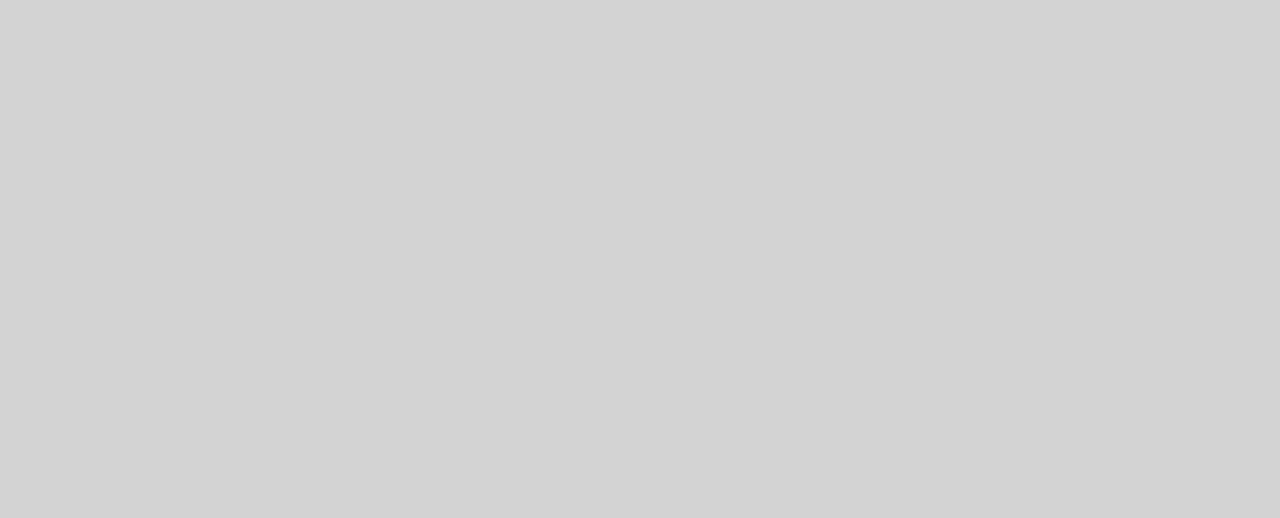
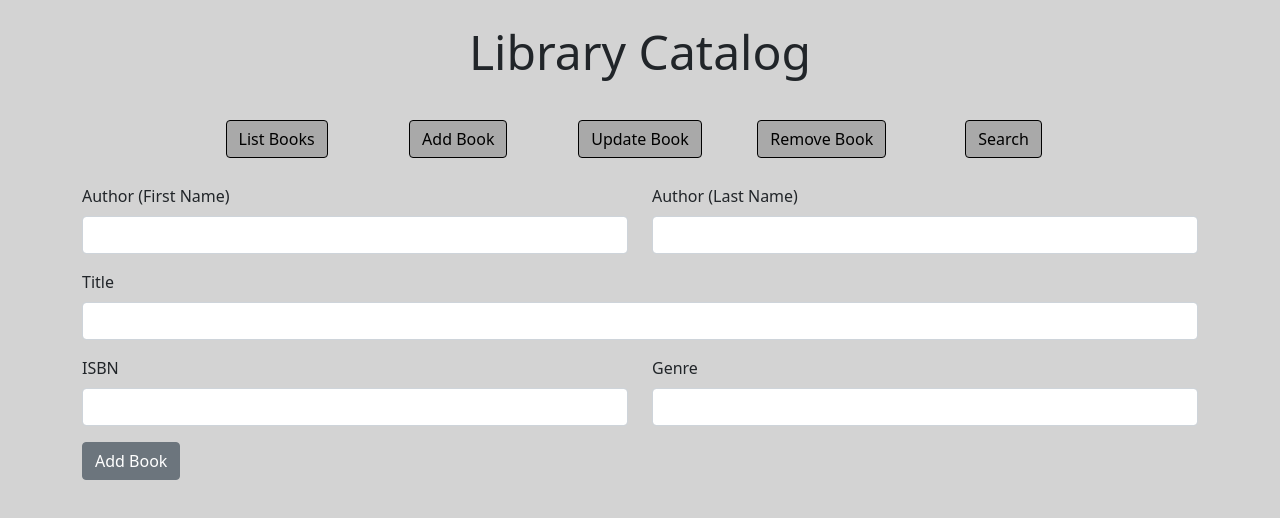
Before and after one commit to DavidKSage/library, a React (Create React App) app in the folder frontend/: page /addbook in a window 1280 px wide. Before the commit this address had no page. Shown: the top 518 px of the page. Built offline with nearby package versions, Linux system fonts and the light colour scheme.

Commit message:
Added Book Form

```diff
--- a/frontend/src/App.js
+++ b/frontend/src/App.js
@@ -1,15 +1,9 @@
 import './App.css';
 import 'bootstrap/dist/css/bootstrap.min.css';
-import BookList from '../src/components/BookList/BookList';
-import AppMenu from './components/AppMenu/AppMenu';
+import BookList from '../src/components/BookList';
+import AddBook from '../src/components/AddBook';
+import AppMenu from './components/AppMenu';
 
-// function App() {
-//   return (
-//     <div className="App">
-//       <AppHead />
-//     </div>
-//   );
-// }
 import React from "react";
 import { BrowserRouter as Router, Routes, Route } from "react-router-dom";
 
@@ -19,6 +13,7 @@ const App = () => {
         <Routes>
           <Route exact path="/" element={<AppMenu />} />
           <Route exact path="/booklist" element={<BookList />} />
+          <Route exact path="/addbook" element={<AddBook />} />
         </Routes>
       </Router>
   );
--- /dev/null
+++ b/frontend/src/components/AddBook.js
@@ -0,0 +1,24 @@
+import AppHead from "./AppMenu";
+import BookForm from './BookForm';
+import { Button, Container } from "reactstrap";
+
+const AddBook = () => {
+
+    const Add = () => {
+        alert("Book Added");
+    }
+
+    return(
+        <>
+        <AppHead />
+        <BookForm />
+        <Container>
+            <Button onClick={Add}>
+                Add Book
+            </Button>
+        </Container>
+        </>
+    )
+}
+
+export default AddBook;
--- a/frontend/src/components/AppMenu/AppMenu.js
+++ b/frontend/src/components/AppMenu.js
@@ -3,7 +3,7 @@ import { Card, CardBody, CardTitle, Button, Row, Col } from 'reactstrap';
 import { useNavigate } from "react-router-dom";
 
 import './AppMenu.css';
-import '../../App.css';
+import '../App.css';
 
 const AppMenu = () => {
 
@@ -13,7 +13,7 @@ const AppMenu = () => {
         <React.Fragment>
         <Card style={{marginBottom: "10px", border: 'none', textAlign: "center"}}>
             <CardBody>
-                <CardTitle style={{fontSize:  '48px', paddingBottom: "24px", textAlign: 'center'}}>Library Catalog</CardTitle>
+                <CardTitle onClick={() => navigate("/")} style={{fontSize:  '48px', paddingBottom: "24px", textAlign: 'center'}}>Library Catalog</CardTitle>
                 <Row>
                     <Col></Col>
                     <Col>
--- /dev/null
+++ b/frontend/src/components/BookForm.js
@@ -0,0 +1,69 @@
+import { Form, Row, Col, FormGroup, Label, Input, Container } from 'reactstrap';
+
+const BookForm = () => {
+    return (
+       <Container>
+        <Form>
+            <Row>
+                <Col md={6}>
+                <FormGroup>
+                    <Label for="authorFNLabel">
+                    Author (First Name)
+                    </Label>
+                    <Input
+                    id="authorFN"
+                    name="authorFN"
+                    />
+                </FormGroup>
+                </Col>
+                <Col md={6}>
+                <FormGroup>
+                    <Label for="authorLNLable">
+                    Author (Last Name)
+                    </Label>
+                    <Input
+                    id="authorLN"
+                    name="authorLN"
+                    />
+                </FormGroup>
+                </Col>
+            </Row>
+            <FormGroup>
+                <Label for="titleLabel">
+                Title
+                </Label>
+                <Input
+                id="title"
+                name="title"
+                />
+            </FormGroup>
+            <Row>
+                <Col md={6}>
+                <FormGroup>
+                    <Label for="isbnLabel">
+                    ISBN
+                    </Label>
+                    <Input
+                    id="isbn"
+                    name="isbn"
+                    />
+                </FormGroup>
+                </Col>
+                <Col md={6}>
+                <FormGroup>
+                    <Label for="genreLabel">
+                    Genre
+                    </Label>
+                    <Input
+                    id="genre"
+                    name="genre"
+                    />
+                </FormGroup>
+                </Col>
+            </Row>
+        </Form>
+        </Container>
+    )
+}
+
+export default BookForm;
--- a/frontend/src/components/BookList/BookList.js
+++ b/frontend/src/components/BookList.js
@@ -1,4 +1,4 @@
-import AppHead from "../AppMenu/AppMenu";
+import AppHead from "./AppMenu";
 
 const BookList = () => {
     return(
```
Also changed, not shown: frontend/src/components/AppMenu.css (renamed from frontend/src/components/AppMenu/AppMenu.css), frontend/src/components/BookForm/BookForm.js (deleted).
